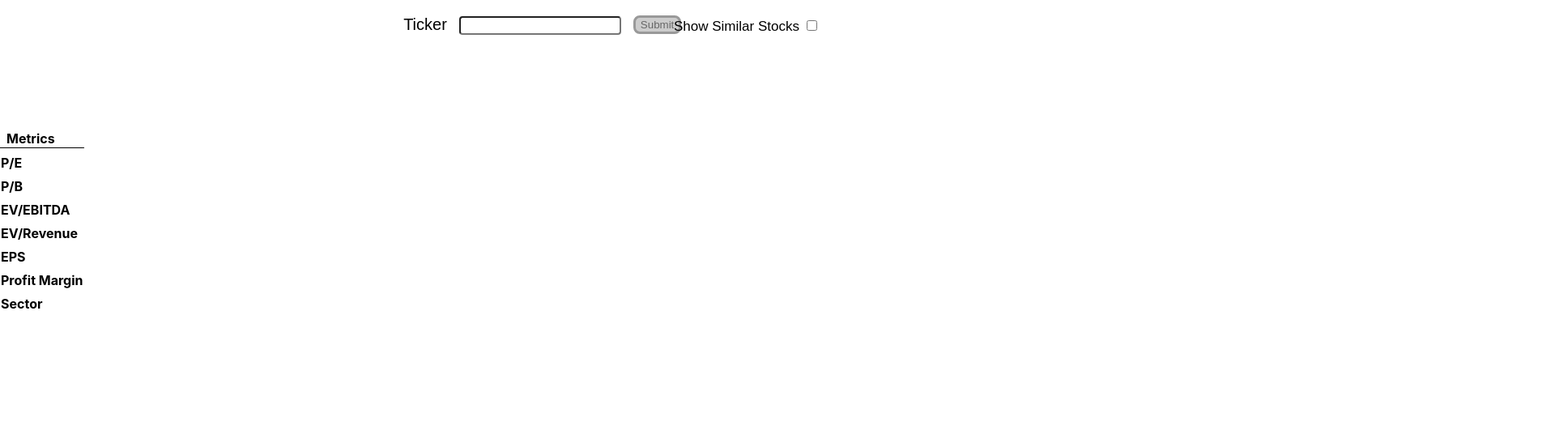
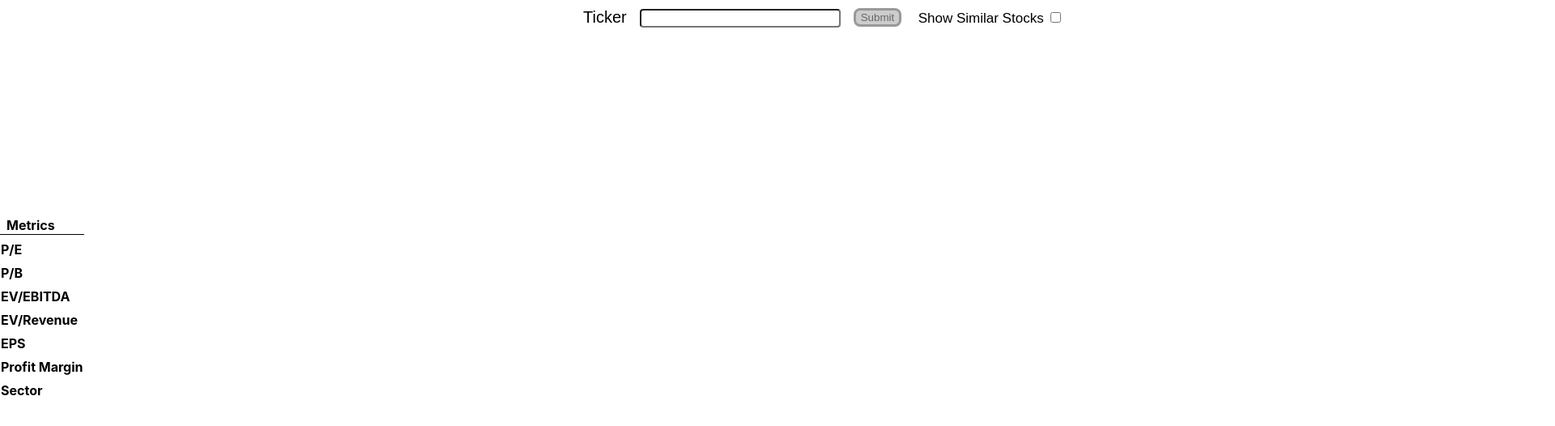
Before and after one commit to mattlee2021/Stock-Comparable-Analysis-App, a React (Create React App) app: page / in a window 1280 px wide. Shown: the top 526 px of the page at 81% size, 1920 px wide, since content can reach past the window. Built offline with nearby package versions, Linux system fonts and the light colour scheme.

Commit message:
feat: touch up styling code

```diff
--- a/src/Components/Card.scss
+++ b/src/Components/Card.scss
@@ -1,7 +1,7 @@
 table {
   border-collapse: collapse;
-  position: relative;
-  top: 100px;
+  position: absolute;
+  top: 260px;
 }
 
 .stockNames {
--- a/src/Components/SearchBar.js
+++ /dev/null
@@ -1,101 +0,0 @@
-import React, { useEffect, useState } from "react";
-import "./SearchBar.scss";
-
-const SearchBar = (props) => {
-  /*
-  state to store: entered text, suggested results to display, maybe the items fetched from the API
-
-
-  Goal: When a user enters a valid stock and hits enter, the suggested results are rendered to the page
-
-  Ultimate Goal: As a user, I can begin typing a COMPANY NAME and a list of suggested stocks will show up below the input box.
-  Sub Tasks:
-    - When a user enters a valid stock and hits enter, the suggested results are rendered to the page
-    - A user can click on a suggested result and will populate in the search box
-    - The suggested stocks are styled nicely in a typical dropdown box
-
-    Current Goal: When a user enters a valid stock and hits enter, the suggested results are rendered to the page
-     - Create the search bar
-     - when a user begins typing, start filtering out the items
-     - a user hits enter, and display the suggested results
-
-
-    */
-
-  const [suggestedResults, setSuggestedResults] = useState([]);
-  const [ticker, setTicker] = useState("");
-
-  const onSubmitHandler = (event) => {
-    event.preventDefault();
-  };
-
-  const onChangeTicker = (event) => {
-    setTicker(() => event.target.value);
-  };
-
-  useEffect(() => {
-    setSuggestedResults(() => []);
-    fetch(
-      `https://www.alphavantage.co/query?function=SYMBOL_SEARCH&keywords=${ticker}&apikey=ZY9GZNYZQM8C1MQC`
-    )
-      .then((response) => {
-        if (response.ok) {
-          return response.json();
-        }
-      })
-      .then((data) => {
-        if (data.bestMatches) {
-          console.log("Data", data);
-          for (let index = 0; index < 5; index++) {
-            let key = index.toString();
-            // console.log("symbol", data.bestMatches[key]["1. symbol"]);
-            // console.log("name", data.bestMatches[key]["2. name"]);
-            if (
-              data.bestMatches[key]["1. symbol"] &&
-              data.bestMatches[key]["2. name"]
-            ) {
-              setSuggestedResults((prev) => [
-                ...prev,
-                [
-                  data.bestMatches[key]["1. symbol"],
-                  data.bestMatches[key]["2. name"],
-                ],
-              ]);
-            }
-          }
-        }
-      })
-      .catch((e) => {
-        console.log(e);
-      });
-    //console.log(suggestedResults);
-  }, [ticker]);
-
-  console.log(suggestedResults);
-
-  return (
-    <React.Fragment>
-      <input
-        id="tickerInput"
-        type="text"
-        value={ticker}
-        onChange={onChangeTicker}
-        className="searchBar"
-      />
-      {/* <button type="submit" onClick={onSubmitHandler}>
-        Search
-      </button> */}
-      <div className="searchResults">
-        {suggestedResults.map((stock) => {
-          return (
-            <ul>
-              Symbol: {stock[0]} Name: {stock[1]}
-            </ul>
-          );
-        })}
-      </div>
-    </React.Fragment>
-  );
-};
-
-export default SearchBar;
--- a/src/Components/SearchBar.scss
+++ /dev/null
@@ -1,14 +0,0 @@
-.searchResults {
-  //border-radius: 4px;
-  font-size: 14px;
-  position: relative;
-  text-align: center;
-  right: 20px;
-}
-
-.searchBar {
-  border-radius: 4px;
-  font-size: 15px;
-  width: 15%;
-  margin: 10px 15px;
-}
--- a/src/Components/StockSearch.js
+++ b/src/Components/StockSearch.js
@@ -2,7 +2,6 @@ import { useState } from "react";
 import "./StockSearch.scss";
 import FetchStocks from "../api/FetchStocks";
 import FetchSimilarStocks from "../api/FetchSimilarStocks";
-import SearchBar from "./SearchBar";
 
 const StockSearch = (props) => {
   const [showSimilarStocks, setShowSimilarStocks] = useState(false);
@@ -18,6 +17,7 @@ const StockSearch = (props) => {
       FetchSimilarStocks(ticker, props.getStockData);
     }
     setTicker("");
+    setSuggestedResults(() => []);
   };
 
   const onChangeInput = (event) => {
@@ -63,7 +63,6 @@ const StockSearch = (props) => {
       <div className="ticker">
         <label>Ticker</label>
         <input
-          id="tickerInput"
           type="text"
           value={ticker}
           onChange={onChangeInput}
--- a/src/Components/StockSearch.scss
+++ b/src/Components/StockSearch.scss
@@ -5,11 +5,10 @@ form {
 
 .ticker {
   position: relative;
-  //left: 40%;
   padding-top: 10px;
-  // display: flex;
-  // gap: 2%;
-  text-align: center;
+  display: inline-block;
+  width: 100%;
+  margin: 0 45rem;
 }
 
 .ticker button {
@@ -18,7 +17,6 @@ form {
   border: 3px solid black;
   color: black;
   position: absolute;
-  top: 19px;
   background-color: white;
   &.disabled {
     border: 3px solid #999999;
@@ -33,9 +31,8 @@ form {
 }
 
 .similarStock {
-  position: absolute;
-  left: 65%;
-  top: 22px;
+  display: inline-block;
+  margin-left: 5rem;
 }
 
 .similarStock label {
@@ -58,6 +55,6 @@ form {
 .searchBar {
   border-radius: 4px;
   font-size: 15px;
-  width: 15%;
-  margin: 10px 15px;
+  margin: 0 1rem;
+  width: 15rem;
 }
```
